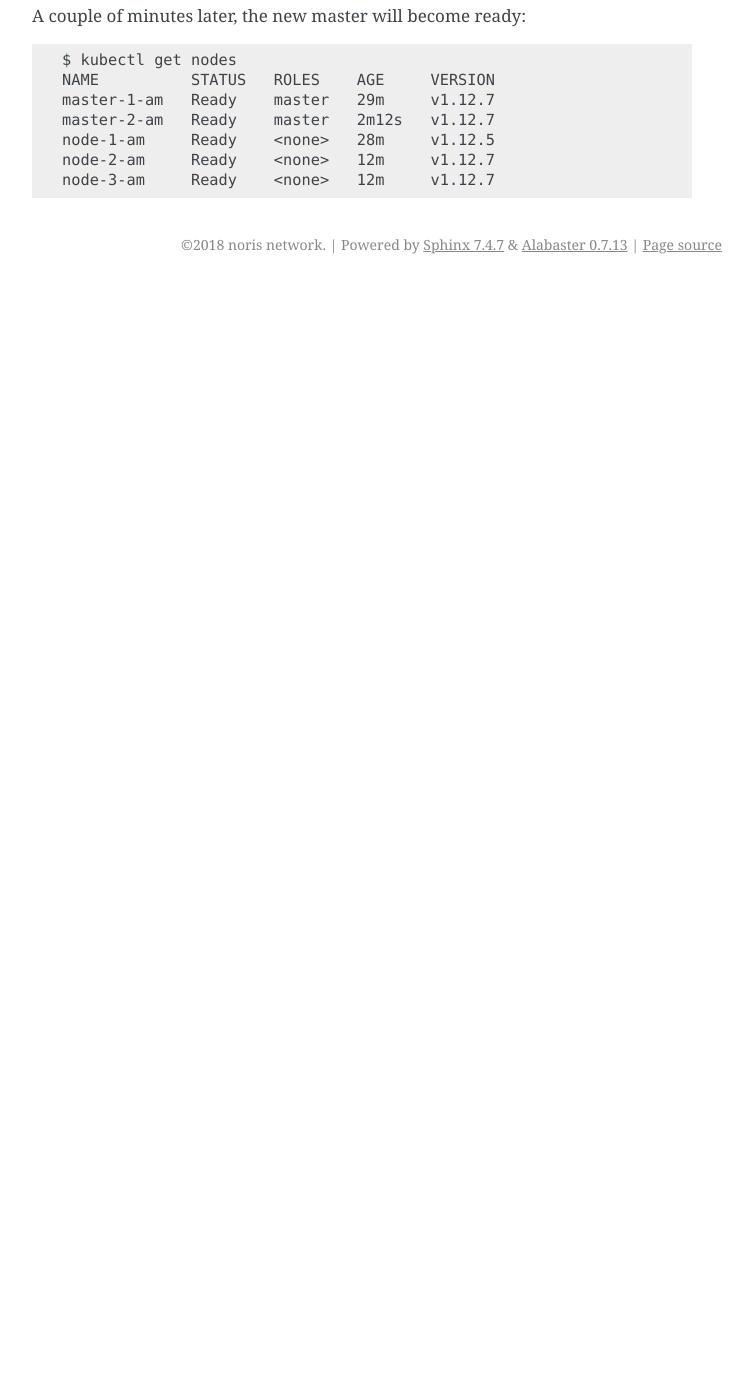
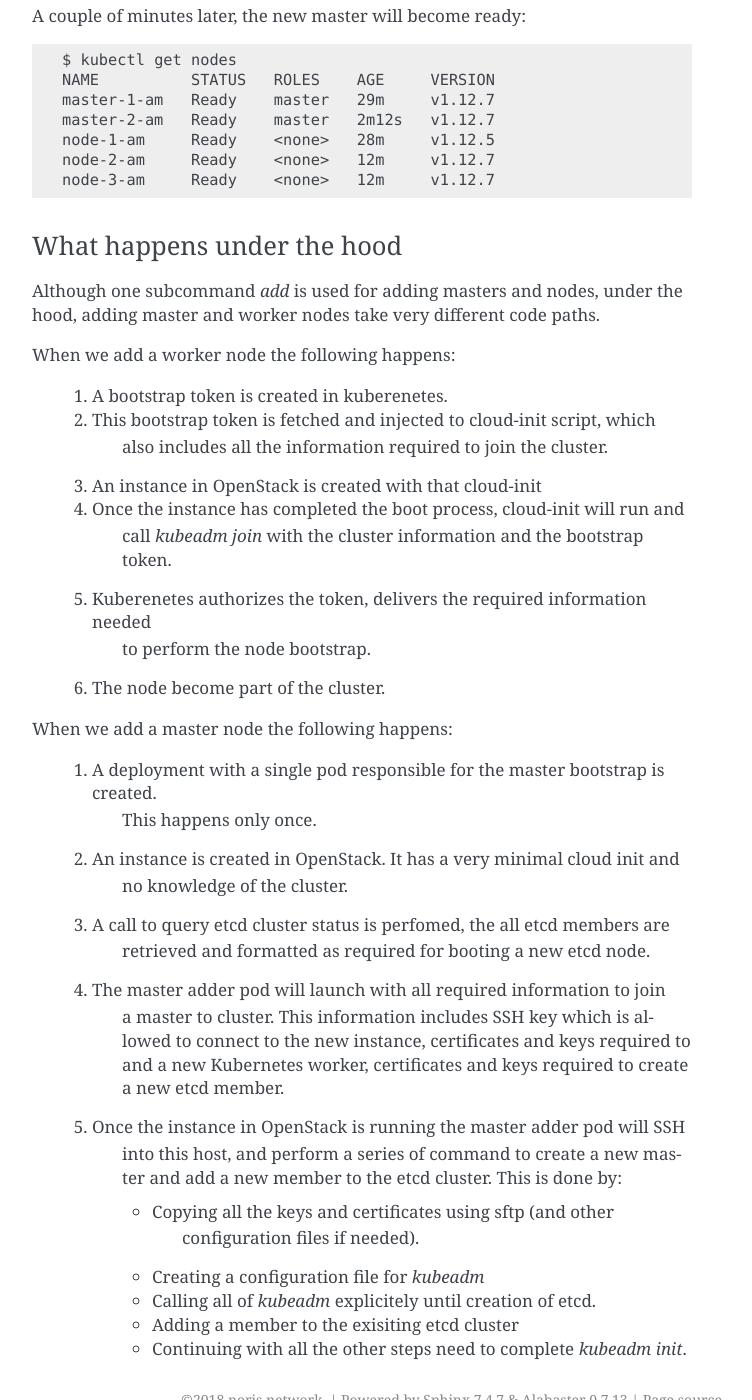
Before and after one commit to noris-network/koris, a Sphinx documentation site: the page built from docs/resize.rst, in a window 1280 px wide and 1400 px high, scrolled down 2482 px. Shown: the whole window, without its empty margins (388-1140 px from the left). Built offline with Sphinx 7.4.7, drawn with Linux system fonts in a browser that asks for light colours; before the commit the page ends 2766 px from its top, so only the background shows below that; some of the changed text lies outside the part shown.

Commit message:
Add documentation on the steps to add master
Also explain briefly the difference for adding a node.

```diff
--- a/docs/resize.rst
+++ b/docs/resize.rst
@@ -142,3 +142,47 @@ A couple of minutes later, the new master will become ready:
    node-1-am     Ready    <none>   28m     v1.12.5
    node-2-am     Ready    <none>   12m     v1.12.7
    node-3-am     Ready    <none>   12m     v1.12.7
+
+What happens under the hood
+^^^^^^^^^^^^^^^^^^^^^^^^^^^
+
+Although one subcommand `add` is used for adding masters and nodes, under the
+hood, adding master and worker nodes take very different code paths.
+
+When we add a worker node the following happens:
+
+ 1. A bootstrap token is created in kuberenetes.
+ 2. This bootstrap token is fetched and injected to cloud-init script, which
+     also includes all the information required to join the cluster.
+ 3. An instance in OpenStack is created with that cloud-init
+ 4. Once the instance has completed the boot process, cloud-init will run and
+     call `kubeadm join` with the cluster information and the bootstrap token.
+ 5. Kuberenetes authorizes the token, delivers the required information needed
+     to perform the node bootstrap.
+ 6. The node become part of the cluster.
+
+
+When we add a master node the following happens:
+
+ 1. A deployment with a single pod responsible for the master bootstrap is created.
+     This happens only once.
+ 2. An instance is created in OpenStack. It has a very minimal cloud init and
+     no knowledge of the cluster.
+ 3. A call to query etcd cluster status is perfomed, the all etcd members are
+     retrieved and formatted as required for booting a new etcd node.
+ 4. The master adder pod will launch with all required information to join
+     a master to cluster. This information includes SSH key which is allowed to
+     connect to the new instance, certificates and keys required to and a new
+     Kubernetes worker, certificates and keys required to create a new etcd
+     member.
+ 5. Once the instance in OpenStack is running the master adder pod will SSH
+     into this host, and perform a series of command to create a new master and
+     add a new member to the etcd cluster.
+     This is done by:
+
+     * Copying all the keys and certificates using sftp (and other
+         configuration files if needed).
+     * Creating a configuration file for `kubeadm`
+     * Calling all of `kubeadm` explicitely until creation of etcd.
+     * Adding a member to the exisiting etcd cluster
+     * Continuing with all the other steps need to complete `kubeadm init`.
```
